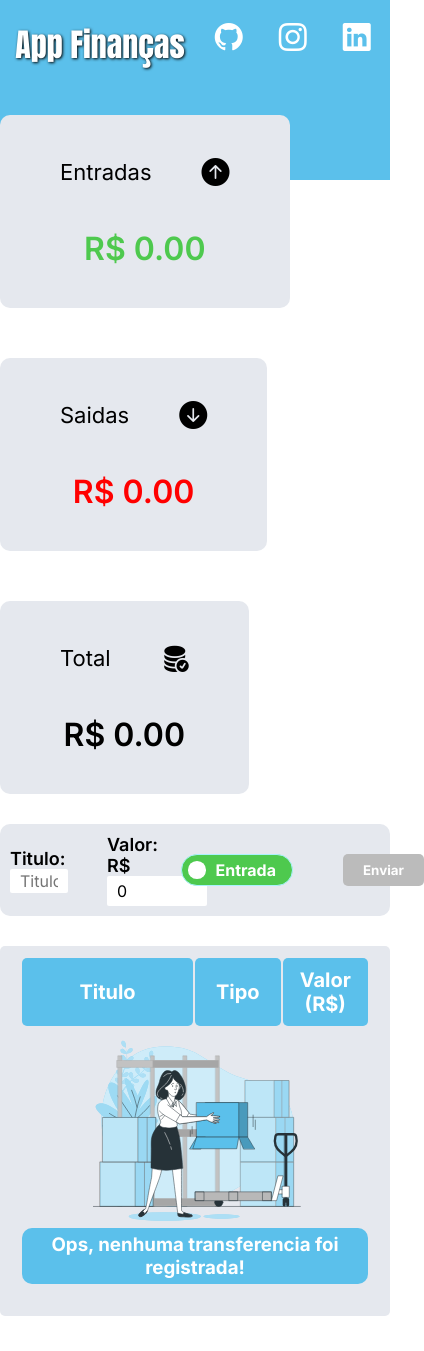
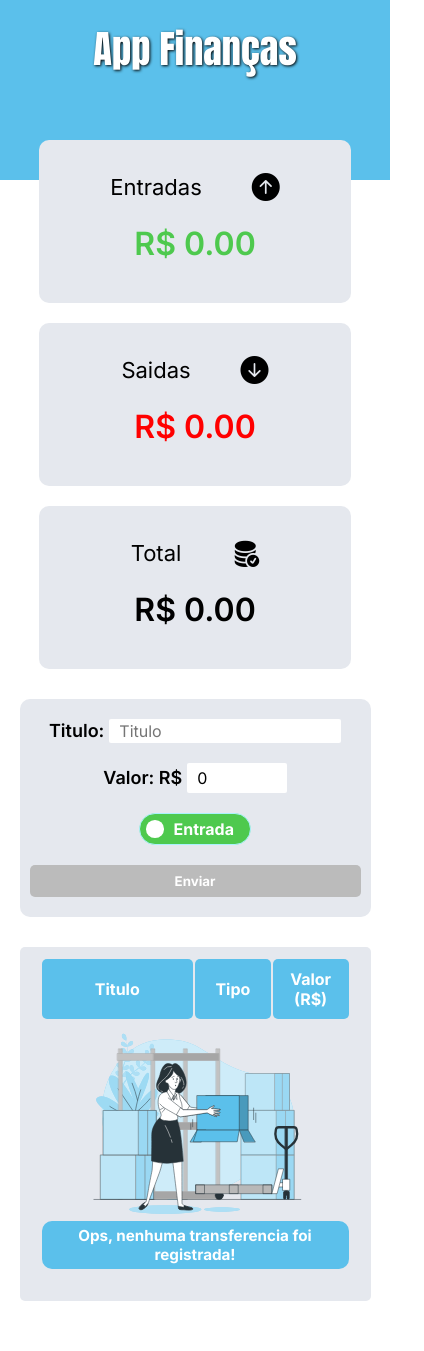
Before and after one commit to brunom-dev/app-financas-web, a React (Create React App) app: page / in a window 390 px wide. Shown: the whole page, 424 px wide, since content can reach past the window. Built offline with nearby package versions, Linux system fonts and the light colour scheme.

Commit message:
feat: add Responsive Design

```diff
--- a/src/assets/features.jsx
+++ b/src/assets/features.jsx
@@ -4,6 +4,9 @@
 // todo - Registrar todas as transferencia no localStorage [CHECKED]
 // todo - Renderizar a partir do useEffect [CHECKED]
 
+// * Design
+// todo - Tornar responsivo
+
 // * Correções
 // todo - Implementar exceções
 
--- a/src/components/Card/style.css
+++ b/src/components/Card/style.css
@@ -23,6 +23,7 @@
     gap: 50px;
     color: #000;
     padding: 0 30px;
+    margin: 0 auto;
 }
 
 .card .title h2 {
@@ -45,3 +46,31 @@
 #saidas span{color: #ff0000;}
 #entradas:hover i {color: #4ec94e;;}
 #saidas:hover i{color: #ff0000;}
+
+
+@media screen and (max-width: 920px) {
+    .card {
+        width: 30%;
+    }
+}
+
+@media screen and (max-width: 860px) {
+    .card {
+        width: 40%;
+    }
+}
+
+@media screen and (max-width: 600px) {
+    .card {
+        width: 60%;
+        text-align: center;
+        gap: 20px;
+        padding-top: 30px;
+    }
+}
+
+@media screen and (max-width: 410px) {
+    .card {
+        width: 80%;
+    }
+}
--- a/src/components/Header/style.css
+++ b/src/components/Header/style.css
@@ -49,3 +49,23 @@ header .menu li a span {
     width: 0;
     transition: width .5s;
 }
+
+@media screen and (max-width: 850px ){
+    header .menu li a:hover span {
+        width: 0;
+    }
+}
+
+@media screen and (max-width: 550px ) {
+    header {
+        justify-content: center;
+    }
+
+    header .menu ul {
+        display: none;
+    }
+
+    header .box-logo-principal h1 {
+        font-size: 2.4rem;
+    }
+}
--- a/src/pages/Home/index.jsx
+++ b/src/pages/Home/index.jsx
@@ -126,7 +126,7 @@ export const Home = () => {
                 </div>
 
                 <div className='box-input'>
-                    <div className='container-input'>
+                    <div className='container-input item-input'>
                         <label htmlFor="titulo">Titulo:</label>
                         <input
                             type="text"
@@ -138,7 +138,7 @@ export const Home = () => {
                     </div>
 
 
-                    <div className='container-input'>
+                    <div className='container-input item-input'>
                         <label htmlFor="valor">Valor: R$</label>
                         <input
                             type="number"
@@ -152,7 +152,7 @@ export const Home = () => {
                         />
                     </div>
 
-                    <div className="toggle-wrapper">
+                    <div className="toggle-wrapper item-input">
                         <label className="switch">
                             <input
                                 type="checkbox"
@@ -167,7 +167,7 @@ export const Home = () => {
                         </label>
                     </div>
 
-                    <div className="submit">
+                    <div className="submit item-input">
                         <button
                             disabled={(valor == 0 || titulo.length == 0)}
                             onClick={() => handleRegister(valor, titulo, tipo)}
--- a/src/pages/Home/style.css
+++ b/src/pages/Home/style.css
@@ -239,3 +239,81 @@ main {
 .empty-box img {
     margin-top: -30px;
 }
+
+@media screen and (max-width: 960px) {
+    .box-input {
+        width: 90%;
+    }
+    .box-history  {
+        width: 90% !important;
+        margin: 0 auto 50px;
+    }
+
+    .box-input .container-input:nth-of-type(2) {
+        width: 30%;
+    }
+}
+
+@media screen and (max-width: 920px) {
+    .box-cards {
+        display: flex;
+        gap: 20px;
+        margin: -40px 0 0;
+        flex-wrap: wrap;
+        justify-content: center;
+    }
+}
+
+@media screen and (max-width: 790px) {
+    .box-input  {
+        flex-wrap: wrap;
+    }
+
+    .item-input {
+        flex-basis: calc(100% / 3);
+        margin-top: 15px;
+        margin-bottom: 15px;
+    }
+}
+
+@media screen and (max-width: 600px) {
+
+    .item-input {
+        width: 100%;
+        justify-content: center;
+        flex-basis: calc(100% / 1);
+        margin: 10px auto;
+        text-align: center;
+    }
+
+    .box-input .submit button {
+        width: 100% !important;
+    }
+
+    .box-input #valor {
+        width: 30%;
+    }
+
+    .box-input #titulo  {
+        width: 70%;
+    }
+
+    .box-history table .tipo, .box-history table .val, .box-history table .desc {
+        font-size: 18px;
+    }
+
+    .box-history table td {
+        font-size: 14px;
+    }
+}
+
+@media screen and (max-width: 600px) {
+
+    .box-history table .tipo, .box-history table .val, .box-history table .desc {
+        font-size: 16px;
+    }
+
+    .box-history table td {
+        font-size: 13px;
+    }
+}
```
